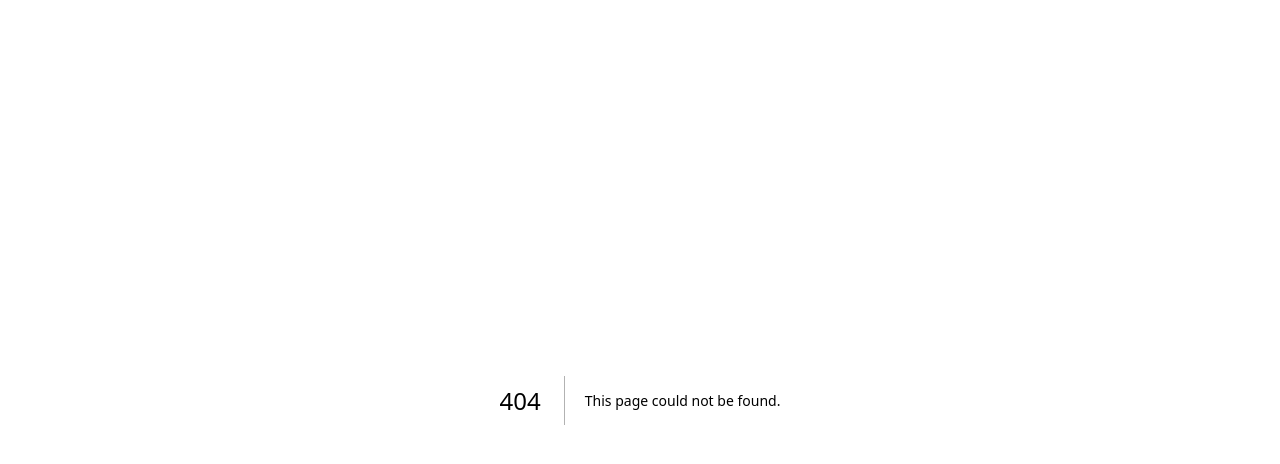
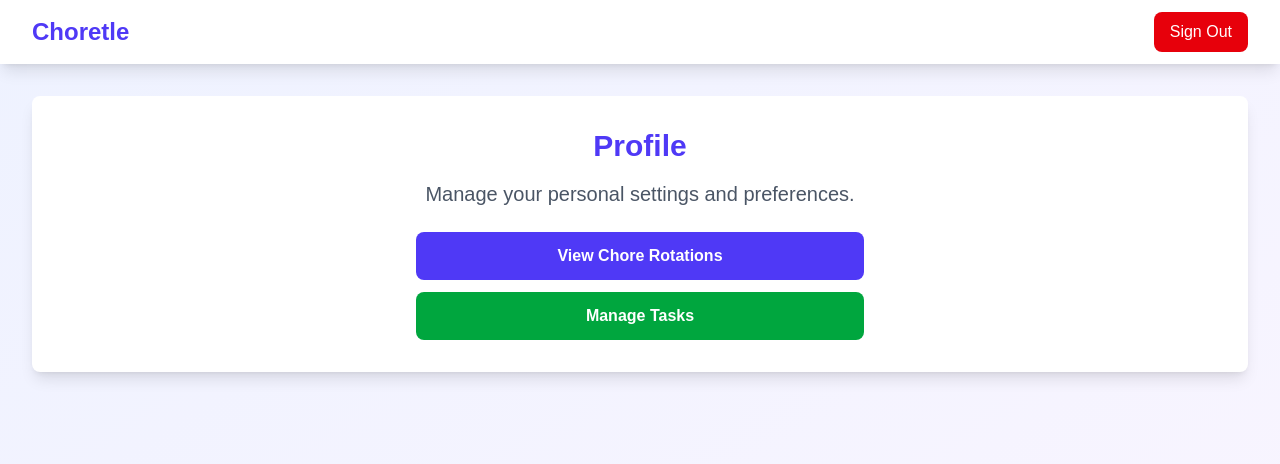
Before and after one commit to johngarciasre/choretle, a Next.js app: page /dashboard/profile in a window 1280 px wide. Before the commit this address had no page. Shown: the top 464 px of the page. Built offline with nearby package versions, Linux system fonts and the light colour scheme.

Commit message:
Fix: Create placeholder pages for dashboard sub-routes

```diff
--- /dev/null
+++ b/src/app/dashboard/profile/page.tsx
@@ -0,0 +1,35 @@
+"use client";
+
+import Link from "next/link";
+
+export default function ProfilePage() {
+  return (
+    <div className="min-h-screen bg-gradient-to-br from-indigo-50 to-purple-50 dark:from-gray-900 dark:to-gray-800">
+      <nav className="bg-white dark:bg-gray-800 shadow-lg">
+        <div className="max-w-7xl mx-auto px-4 sm:px-6 lg:px-8">
+          <div className="flex justify-between h-16 items-center">
+            <h1 className="text-2xl font-bold text-indigo-600 dark:text-indigo-400">Choretle</h1>
+            <a href="/dashboard" className="bg-red-600 hover:bg-red-700 text-white px-4 py-2 rounded-lg">Sign Out</a>
+          </div>
+        </div>
+      </nav>
+
+      <main className="max-w-7xl mx-auto px-4 sm:px-6 lg:px-8 py-8">
+        <div className="bg-white dark:bg-gray-800 rounded-lg shadow-lg p-8 text-center">
+          <h2 className="text-3xl font-bold text-indigo-600 dark:text-indigo-400 mb-4">Profile</h2>
+          <p className="text-xl text-gray-600 dark:text-gray-400 mb-6">
+            Manage your personal settings and preferences.
+          </p>
+          <div className="space-y-3 max-w-md mx-auto">
+            <Link href="/dashboard/rotations" className="block bg-indigo-600 hover:bg-indigo-700 text-white px-6 py-3 rounded-lg font-semibold transition">
+              View Chore Rotations
+            </Link>
+            <Link href="/dashboard/tasks" className="block bg-green-600 hover:bg-green-700 text-white px-6 py-3 rounded-lg font-semibold transition">
+              Manage Tasks
+            </Link>
+          </div>
+        </div>
+      </main>
+    </div>
+  );
+}
--- /dev/null
+++ b/src/app/dashboard/rotations/page.tsx
@@ -0,0 +1,30 @@
+"use client";
+
+export default function RotationsPage() {
+  return (
+    <div className="min-h-screen bg-gradient-to-br from-indigo-50 to-purple-50 dark:from-gray-900 dark:to-gray-800">
+      <nav className="bg-white dark:bg-gray-800 shadow-lg">
+        <div className="max-w-7xl mx-auto px-4 sm:px-6 lg:px-8">
+          <div className="flex justify-between h-16 items-center">
+            <h1 className="text-2xl font-bold text-indigo-600 dark:text-indigo-400">Choretle</h1>
+            <a href="/dashboard" className="bg-red-600 hover:bg-red-700 text-white px-4 py-2 rounded-lg">Sign Out</a>
+          </div>
+        </div>
+      </nav>
+
+      <main className="max-w-7xl mx-auto px-4 sm:px-6 lg:px-8 py-8">
+        <div className="bg-white dark:bg-gray-800 rounded-lg shadow-lg p-8 text-center">
+          <h2 className="text-3xl font-bold text-indigo-600 dark:text-indigo-400 mb-4">Chore Rotations</h2>
+          <p className="text-xl text-gray-600 dark:text-gray-400 mb-6">
+            View and manage your family&apos;s chore rotation schedule.
+          </p>
+          <div className="bg-yellow-50 dark:bg-yellow-900/30 border border-yellow-200 dark:border-yellow-700 rounded-lg p-4 max-w-md mx-auto">
+            <p className="text-yellow-800 dark:text-yellow-200">
+              🚧 This feature is under development. Coming soon!
+            </p>
+          </div>
+        </div>
+      </main>
+    </div>
+  );
+}
--- /dev/null
+++ b/src/app/dashboard/tasks/page.tsx
@@ -0,0 +1,30 @@
+"use client";
+
+export default function TasksPage() {
+  return (
+    <div className="min-h-screen bg-gradient-to-br from-indigo-50 to-purple-50 dark:from-gray-900 dark:to-gray-800">
+      <nav className="bg-white dark:bg-gray-800 shadow-lg">
+        <div className="max-w-7xl mx-auto px-4 sm:px-6 lg:px-8">
+          <div className="flex justify-between h-16 items-center">
+            <h1 className="text-2xl font-bold text-indigo-600 dark:text-indigo-400">Choretle</h1>
+            <a href="/dashboard" className="bg-red-600 hover:bg-red-700 text-white px-4 py-2 rounded-lg">Sign Out</a>
+          </div>
+        </div>
+      </nav>
+
+      <main className="max-w-7xl mx-auto px-4 sm:px-6 lg:px-8 py-8">
+        <div className="bg-white dark:bg-gray-800 rounded-lg shadow-lg p-8 text-center">
+          <h2 className="text-3xl font-bold text-indigo-600 dark:text-indigo-400 mb-4">Tasks</h2>
+          <p className="text-xl text-gray-600 dark:text-gray-400 mb-6">
+            Create and manage chores for your family.
+          </p>
+          <div className="bg-yellow-50 dark:bg-yellow-900/30 border border-yellow-200 dark:border-yellow-700 rounded-lg p-4 max-w-md mx-auto">
+            <p className="text-yellow-800 dark:text-yellow-200">
+              🚧 This feature is under development. Coming soon!
+            </p>
+          </div>
+        </div>
+      </main>
+    </div>
+  );
+}
```
